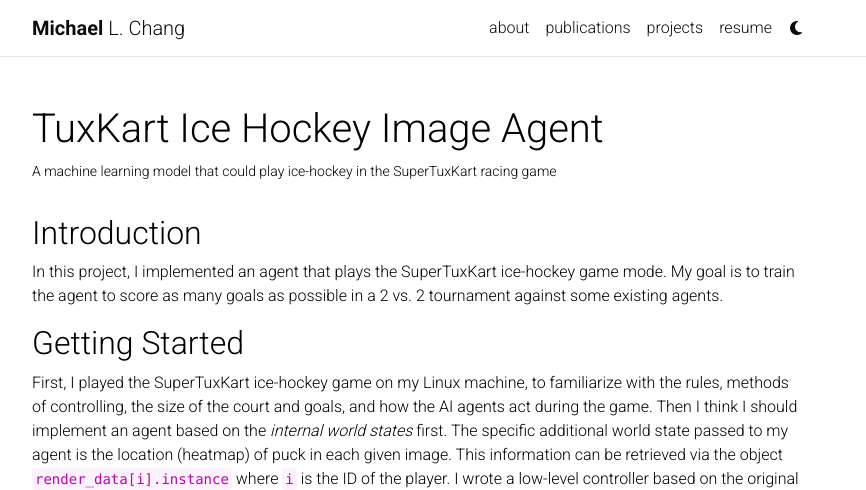
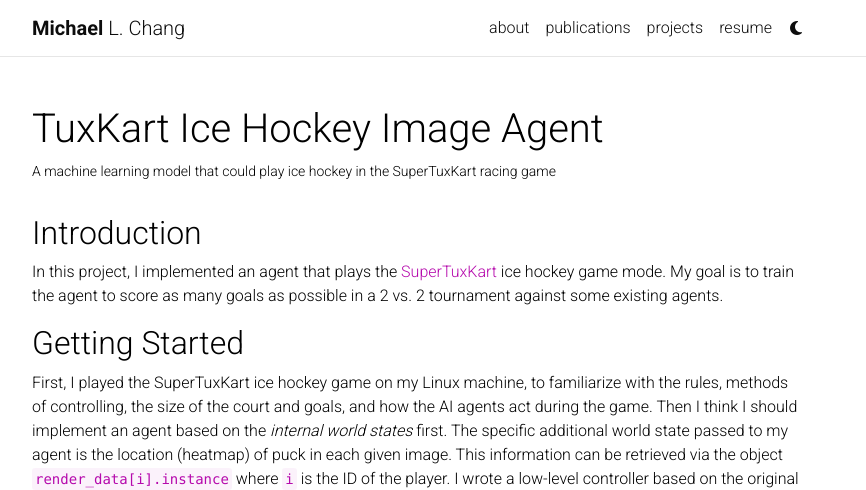
Before and after one commit to civita/civita.github.io, a Jekyll site: the page built from _projects/tuxkart.md, in a window 1280 px wide and 900 px high. Shown: the top 490 px of the window, without its empty margins (223-1089 px from the left). Built offline with Jekyll 4.4.1, drawn with Linux system fonts in a browser that asks for light colours; full-size pictures stand in for the smaller copies a plugin makes; comment, search, counter and statistics services are not loaded; a style sheet for code colours, icons or effects is not loaded.

Commit message:
Update tuxkart.md

```diff
--- a/_projects/tuxkart.md
+++ b/_projects/tuxkart.md
@@ -1,7 +1,7 @@
 ---
 layout: page
 title: TuxKart Ice Hockey Image Agent
-description: A machine learning model that could play ice-hockey in the SuperTuxKart racing game
+description: A machine learning model that could play ice hockey in the SuperTuxKart racing game
 importance: 2
 category: school
 img: assets/img/project_tuxkart-preview.gif
@@ -9,17 +9,15 @@ img: assets/img/project_tuxkart-preview.gif
 
 ## Introduction
 
-In this project, I implemented an agent that plays the SuperTuxKart ice-hockey game mode. My goal is to train the agent to score as many goals as possible in a 2 vs. 2 tournament against some existing agents.
+In this project, I implemented an agent that plays the [SuperTuxKart](https://supertuxkart.net/) ice hockey game mode. My goal is to train the agent to score as many goals as possible in a 2 vs. 2 tournament against some existing agents.
 
 ## Getting Started
 
-First, I played the SuperTuxKart ice-hockey game on my Linux machine, to familiarize with the rules, methods of controlling, the size of the court and goals, and how the AI agents act during the game. Then I think I should implement an agent based on the *internal world states* first. The specific additional world state passed to my agent is the location (heatmap) of puck in each given image. This information can be retrieved via the object `render_data[i].instance` where `i` is the ID of the player. I wrote a low-level controller based on the original information (image, kart) and the location of puck (see below).
-
+First, I played the SuperTuxKart ice hockey game on my Linux machine, to familiarize with the rules, methods of controlling, the size of the court and goals, and how the AI agents act during the game. Then I think I should implement an agent based on the *internal world states* first. The specific additional world state passed to my agent is the location (heatmap) of puck in each given image. This information can be retrieved via the object `render_data[i].instance` where `i` is the ID of the player. I wrote a low-level controller based on the original information (image, kart) and the location of puck (see below).
 
 | ![](https://i.imgur.com/IVNMteu.png)| ![](https://i.imgur.com/ViMssX6.png)|
 | -------- | -------- |
 | Original given image    | Heatmap of puck     |
-
 
 ## Low-level Controller
 
@@ -53,13 +51,11 @@ If the kart is facing wrong direction and pushing the puck to the opposites' goa
 
 ![](https://i.imgur.com/hFUfO3c.jpg)
 
-
 ### 5. There is no puck in the input image
 
 There is a chance that the puck is somehow not in the input image. Here we will also inspect the coordinates of the puck in the previous frame. If the puck existed in the previous frame, and the absolute value of x (long edge) coordinate is larger than the threshold (0.9 for example), then the kart will try to reverse the gear to find the puck (based on which side the puck moved away).
 
 ![](https://i.imgur.com/dq55te6.jpg)
-
 
 ## Planner
 
@@ -71,13 +67,13 @@ Secondly, I came out with a model that the output is the center `x, y` coordinat
 
 Finally, the model output is designed to be the heatmap of the puck (similar to one of our assignments). I modified the `planner.py` and `train.py` based on previous homework. The training images were generated by playing `6000` frames between implemented agents (with given world state) and AIs. The results are shown below.
 
-![](https://i.imgur.com/FuoVCUI.png)
-![](https://i.imgur.com/zxnNSXD.png)
-![](https://i.imgur.com/Gnql2gc.png)
+{% include figure.html path="https://i.imgur.com/FuoVCUI.png" width="800" class="img-fluid rounded z-depth-1" %}
+{% include figure.html path="https://i.imgur.com/zxnNSXD.png" width="800" class="img-fluid rounded z-depth-1" %}
+{% include figure.html path="https://i.imgur.com/Gnql2gc.png" width="800" class="img-fluid rounded z-depth-1" %}
 
 Here I also resized the input dimension from (400, 300, 3) to (128, 96, 3) because with the original size the model is too large (the required VRAM exceeds the limit) to be trained in Google Colab. The output dimension is (128, 96, 1).
 
-![](assets/img/project_tuxkart-preview.gif)
+{% include figure.html path="assets/img/project_tuxkart-preview.gif" class="img-fluid rounded z-depth-1" %}
 
 ## Discussion
 
```
